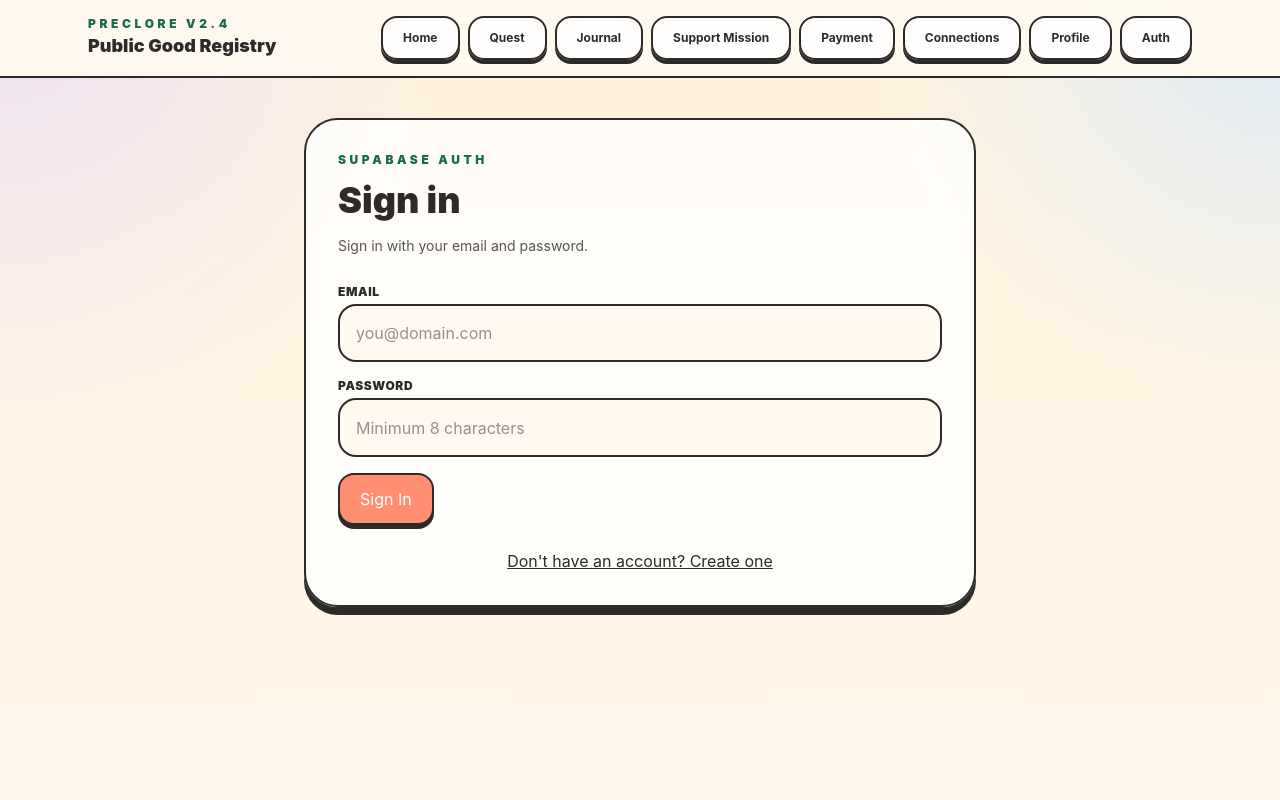
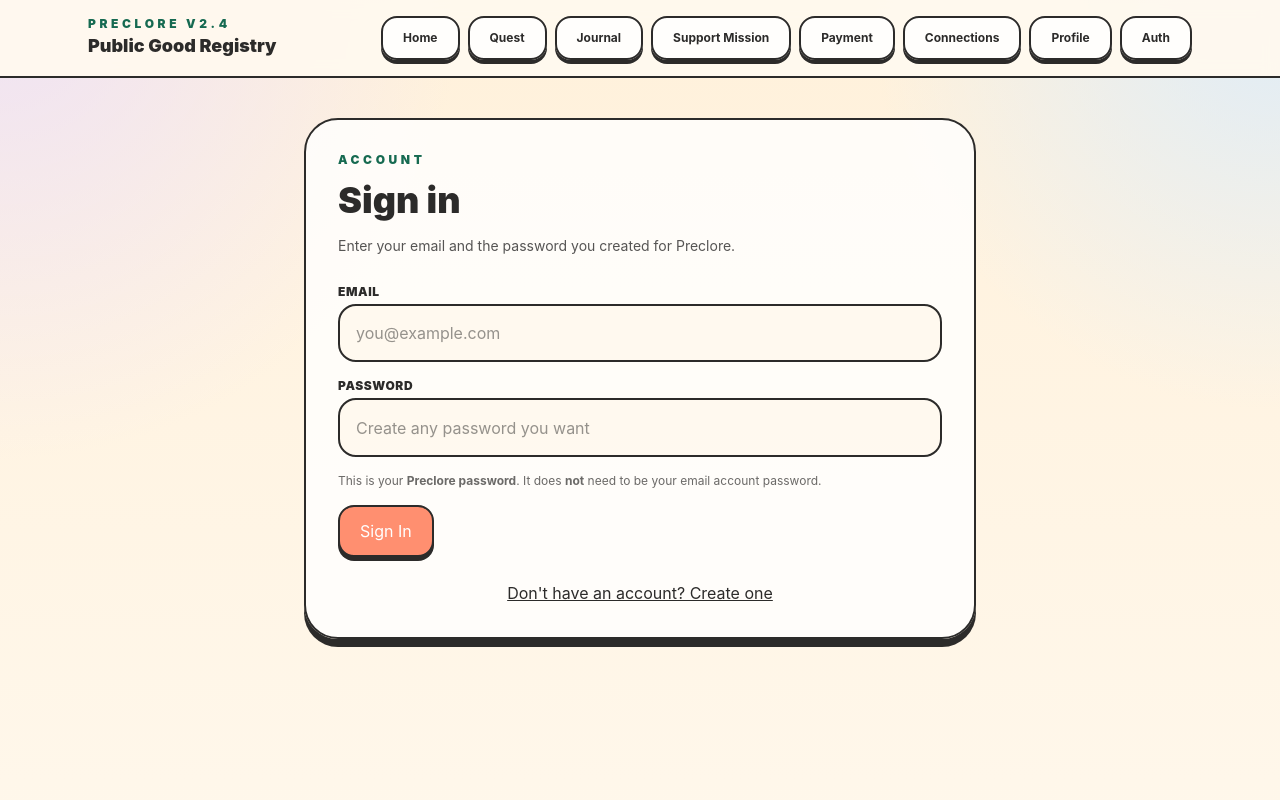
Before and after one commit to sai69692011-wq/Preclore, a Next.js app: page /auth in a window 1280 px wide. Shown: the top 800 px of the page. Built offline with nearby package versions, Linux system fonts and the light colour scheme; no server answers.

Commit message:
Improve error and status messages for user feedback

```diff
--- a/app/auth/page.jsx
+++ b/app/auth/page.jsx
@@ -38,12 +38,12 @@
 
   const emailError = useMemo(() => {
     if (!email) return '';
-    return isValidEmail(email) ? '' : 'Enter a valid email address.';
+    return isValidEmail(email) ? '' : 'Please enter a valid email address.';
   }, [email]);
 
   const passwordError = useMemo(() => {
     if (!password) return '';
-    return isValidPassword(password) ? '' : 'Password must be at least 8 characters.';
+    return isValidPassword(password) ? '' : 'Please use at least 8 characters for your password.';
   }, [password]);
 
   useEffect(() => {
@@ -101,13 +101,13 @@
 
     if (!isValidEmail(email)) {
       setLoading(false);
-      setError('Enter a valid email address.');
+      setError('Please enter a valid email address.');
       return;
     }
 
     if (!isValidPassword(password)) {
       setLoading(false);
-      setError('Password must be at least 8 characters.');
+      setError('Please use at least 8 characters for your password.');
       return;
     }
 
@@ -140,7 +140,7 @@
       }
 
       setLoading(false);
-      setMessage('Account created successfully. You can now sign in.');
+      setMessage('Your account has been created. You can now sign in.');
       setIsSignUp(false);
       return;
     }
@@ -168,14 +168,14 @@
   async function signOut() {
     await supabase.auth.signOut();
     setCurrentUser(null);
-    setMessage('Signed out.');
+    setMessage('Signed out successfully.');
     setError('');
   }
 
   if (checkingSession) {
     return (
       <div className="mx-auto max-w-2xl rounded-[34px] border-2 border-ink bg-white/80 p-8 shadow-[0_8px_0_0_rgba(44,43,42,1)]">
-        <p className="text-sm font-semibold text-ink">Checking session...</p>
+        <p className="text-sm font-semibold text-ink">Checking your session...</p>
       </div>
     );
   }
@@ -184,10 +184,10 @@
     return (
       <div className="mx-auto max-w-2xl rounded-[34px] border-2 border-ink bg-white/80 p-8 shadow-[0_8px_0_0_rgba(44,43,42,1)]">
         <div className="text-xs font-black uppercase tracking-[0.3em] text-forest">
-          Active Session
+          Signed In
         </div>
 
-        <h1 className="mt-3 text-4xl font-black text-ink">You are signed in</h1>
+        <h1 className="mt-3 text-4xl font-black text-ink">You are already signed in</h1>
         <p className="mt-2 break-all text-sm text-ink/80">{currentUser.email}</p>
 
         {message ? (
@@ -211,7 +211,7 @@
   return (
     <div className="mx-auto max-w-2xl rounded-[34px] border-2 border-ink bg-white/80 p-8 shadow-[0_8px_0_0_rgba(44,43,42,1)]">
       <div className="text-xs font-black uppercase tracking-[0.3em] text-forest">
-        Supabase Auth
+        Account
       </div>
 
       <h1 className="mt-3 text-4xl font-black text-ink">
@@ -220,8 +220,8 @@
 
       <p className="mt-3 text-sm leading-7 text-ink/80">
         {isSignUp
-          ? 'Register your details to access Preclore research tools.'
-          : 'Sign in with your email and password.'}
+          ? 'Use your email and create any password you want for Preclore.'
+          : 'Enter your email and the password you created for Preclore.'}
       </p>
 
       {error ? (
@@ -255,7 +255,7 @@
 
             <div>
               <label className="mb-1 block text-xs font-black uppercase tracking-wider text-ink">
-                Role
+                Account Type
               </label>
               <select
                 value={role}
@@ -263,7 +263,7 @@
                 className="field"
               >
                 <option value="student">Student</option>
-                <option value="alumni_readonly">Guest / Independent Viewer</option>
+                <option value="alumni_readonly">Guest / Viewer</option>
               </select>
             </div>
           </>
@@ -279,7 +279,7 @@
             onChange={(event) => setEmail(event.target.value)}
             required
             className="field"
-            placeholder="you@domain.com"
+            placeholder="you@example.com"
           />
         </div>
 
@@ -299,9 +299,13 @@
             onChange={(event) => setPassword(event.target.value)}
             required
             className="field"
-            placeholder="Minimum 8 characters"
+            placeholder="Create any password you want"
           />
         </div>
+
+        <p className="text-xs text-ink/70">
+          This is your <strong>Preclore password</strong>. It does <strong>not</strong> need to be your email account password.
+        </p>
 
         {passwordError ? (
           <div className="rounded-2xl border-2 border-ink bg-peach p-3 text-sm font-semibold text-ink">
@@ -314,14 +318,14 @@
             By signing up, you agree to our{' '}
             <Link
               href="/terms"
-              className="underline font-semibold transition-colors hover:text-coral"
+              className="font-semibold underline transition-opacity hover:opacity-80"
             >
               Terms of Service
             </Link>{' '}
             and{' '}
             <Link
               href="/privacy"
-              className="underline font-semibold transition-colors hover:text-coral"
+              className="font-semibold underline transition-opacity hover:opacity-80"
             >
               Privacy Policy
             </Link>
@@ -348,7 +352,7 @@
             setError('');
             setMessage('');
           }}
-          className="text-sm font-semibold underline transition-colors hover:text-coral"
+          className="text-sm font-semibold underline transition-opacity hover:opacity-80"
         >
           {isSignUp ? 'Already have an account? Sign in' : "Don't have an account? Create one"}
         </button>
```
